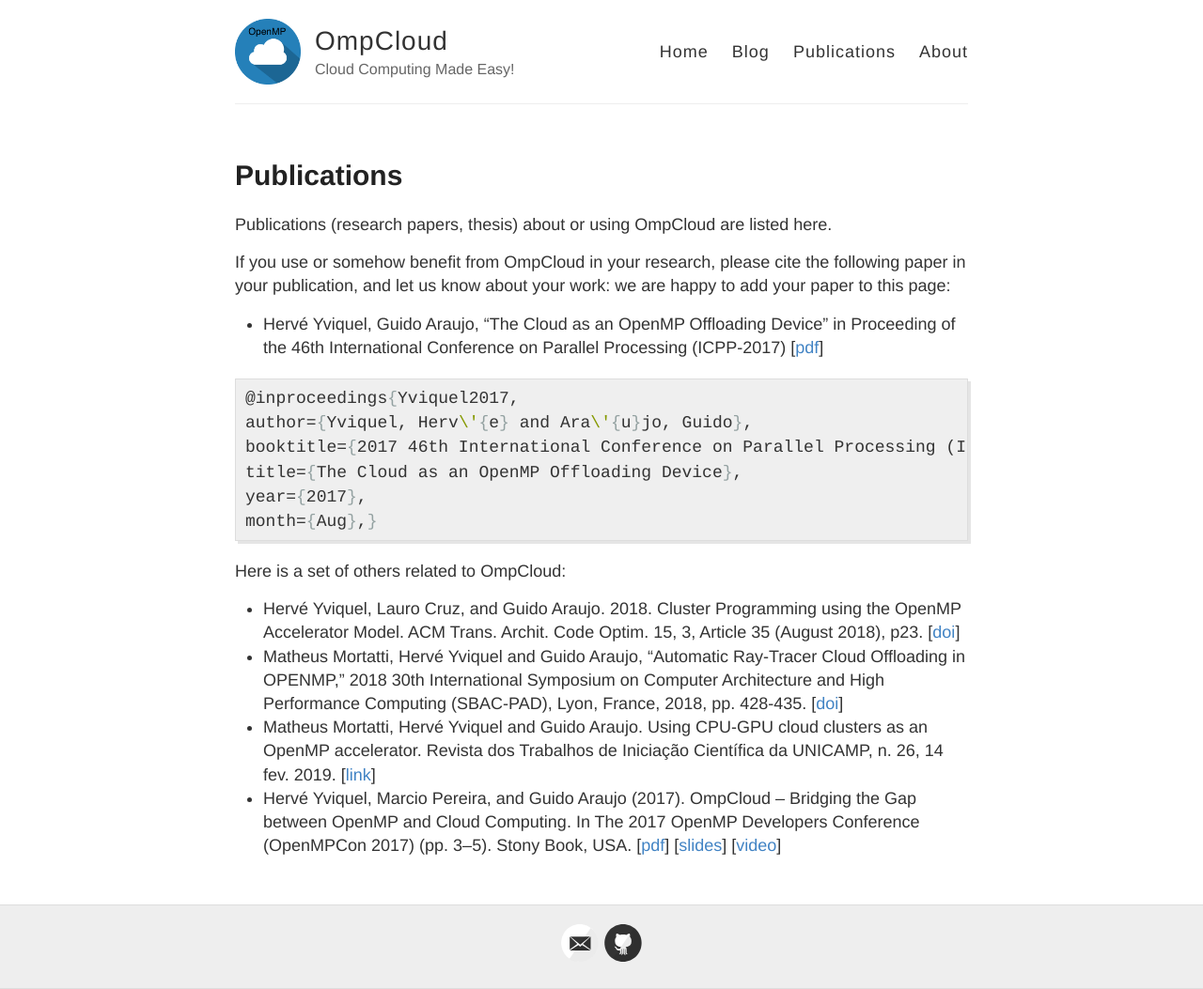
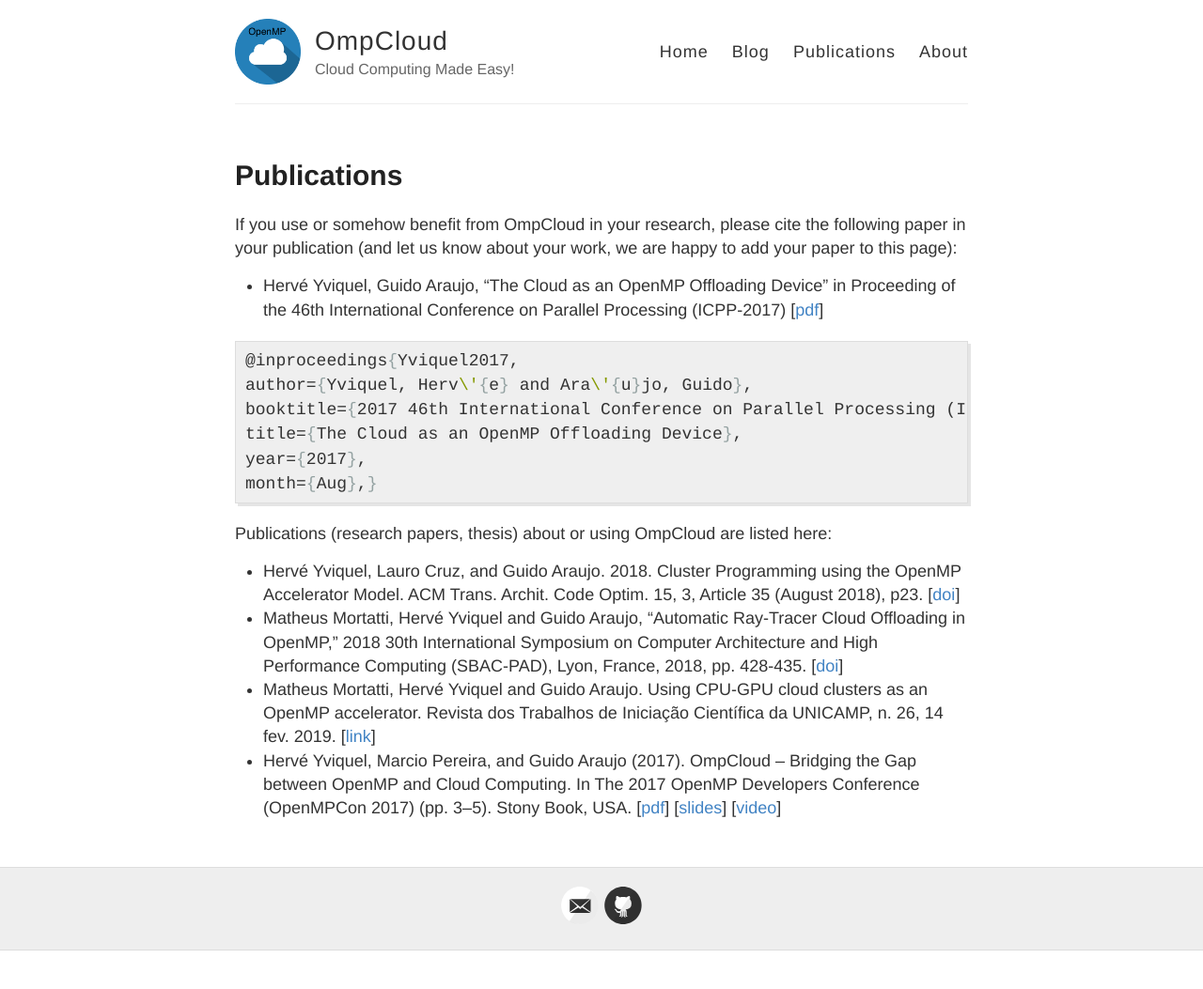
Before and after one commit to ompcloud/ompcloud.github.io, a Jekyll site: the page built from publications.md, in a window 1280 px wide. Shown: the whole page at 94% size. Built offline with Jekyll 4.4.1, drawn with Linux system fonts in a browser that asks for light colours; after the commit the page ends 1012 px from its top, so only the background shows below that.

Commit message:
improve publications page

```diff
--- a/publications.md
+++ b/publications.md
@@ -4,9 +4,7 @@ title: Publications
 permalink: /publications/
 ---
 
-Publications (research papers, thesis) about or using OmpCloud are listed here.
-
-If you use or somehow benefit from OmpCloud in your research, please cite the following paper in your publication, and let us know about your work: we are happy to add your paper to this page:
+If you use or somehow benefit from OmpCloud in your research, please cite the following paper in your publication (and let us know about your work, we are happy to add your paper to this page):
 
   - Hervé Yviquel, Guido Araujo, "The Cloud as an OpenMP Offloading Device" in Proceeding of the 46th International Conference on Parallel Processing (ICPP-2017) [[pdf](https://hal.archives-ouvertes.fr/hal-01576973)]
 
@@ -19,9 +17,9 @@ year={2017},
 month={Aug},}
 {% endhighlight %}
 
-Here is a set of others related to OmpCloud:
+Publications (research papers, thesis) about or using OmpCloud are listed here:
 
   - Hervé Yviquel, Lauro Cruz, and Guido Araujo. 2018. Cluster Programming using the OpenMP Accelerator Model. ACM Trans. Archit. Code Optim. 15, 3, Article 35 (August 2018), p23. [[doi](https://doi.org/10.1145/3226112)]
-  - Matheus Mortatti, Hervé Yviquel and Guido Araujo, "Automatic Ray-Tracer Cloud Offloading in OPENMP," 2018 30th International Symposium on Computer Architecture and High Performance Computing (SBAC-PAD), Lyon, France, 2018, pp. 428-435. [[doi](https://doi.org/10.1109/CAHPC.2018.8645871)]
+  - Matheus Mortatti, Hervé Yviquel and Guido Araujo, "Automatic Ray-Tracer Cloud Offloading in OpenMP," 2018 30th International Symposium on Computer Architecture and High Performance Computing (SBAC-PAD), Lyon, France, 2018, pp. 428-435. [[doi](https://doi.org/10.1109/CAHPC.2018.8645871)]
   - Matheus Mortatti, Hervé Yviquel and Guido Araujo. Using CPU-GPU cloud clusters as an OpenMP accelerator. Revista dos Trabalhos de Iniciação Científica da UNICAMP, n. 26, 14 fev. 2019. [[link](https://econtents.bc.unicamp.br/eventos/index.php/pibic/article/view/1043)]
   - Hervé Yviquel, Marcio Pereira, and Guido Araujo (2017). OmpCloud -- Bridging the Gap between OpenMP and Cloud Computing. In The 2017 OpenMP Developers Conference (OpenMPCon 2017) (pp. 3–5). Stony Book, USA. [[pdf](https://www.researchgate.net/publication/319944952_OmpCloud_Bridging_the_Gap_between_OpenMP_and_Cloud_Computing)] [[slides](https://openmpcon.org/wp-content/uploads/openmpcon2017/Day2-Session4-Pereira.pdf)] [[video](https://www.youtube.com/watch?v=845ra2tRKjI)]
```
